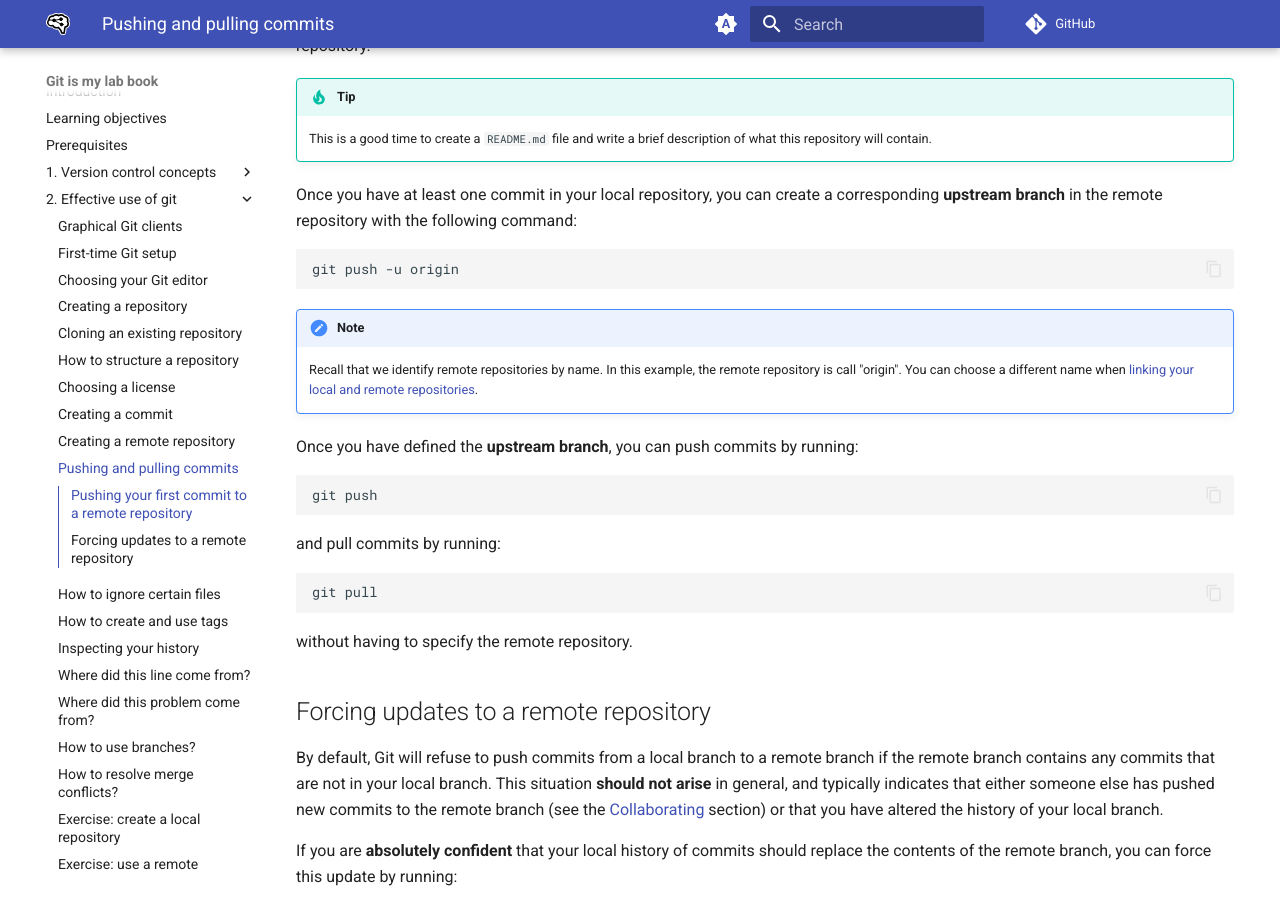
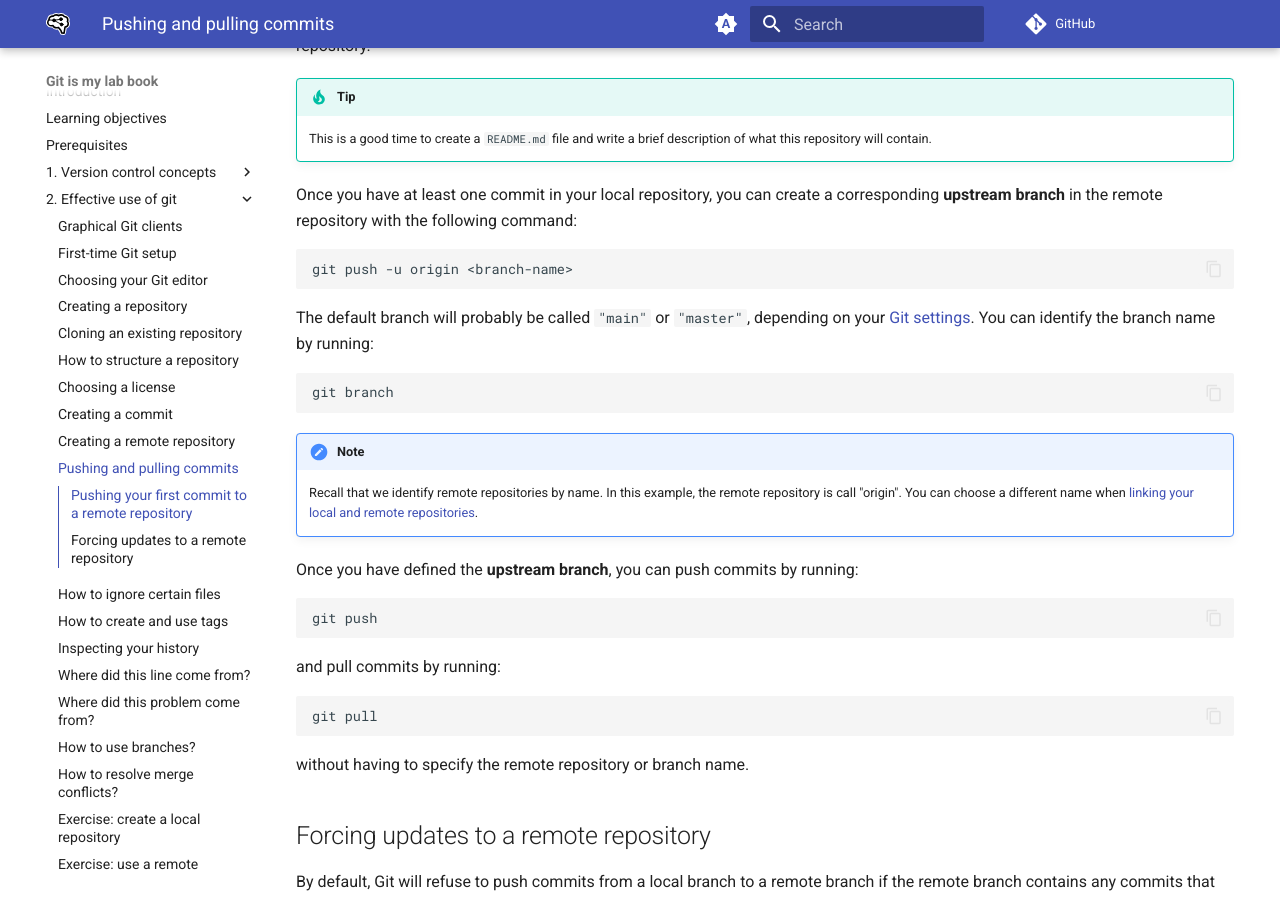
Before and after one commit to robmoss/git-is-my-lab-book, an MkDocs documentation site: the page built from docs/using-git/pushing-and-pulling-commits.md, in a window 1280 px wide and 900 px high, scrolled down 577 px. Built offline with MkDocs 1.6.1 and Material for MkDocs 9.7.7, drawn with Linux system fonts in a browser that asks for light colours; nearby versions of some CDN libraries; library files that are not in the unit come from our copies; comment, search, counter and statistics services are not loaded.

Commit message:
Add branch names to "git push -u remote" commands
The default setting for `push.default` requires the user to configure an
upstream branch with the same name as the local branch in order for
`git push -u remote` to push the local branch upstream.

````diff
--- a/docs/using-git/pushing-and-pulling-commits.md
+++ b/docs/using-git/pushing-and-pulling-commits.md
@@ -29,7 +29,14 @@ This requires that you have **created at least one commit** in your local reposi
 Once you have at least one commit in your local repository, you can create a corresponding **upstream branch** in the remote repository with the following command:
 
 ```sh
-git push -u origin
+git push -u origin <branch-name>
+```
+
+The default branch will probably be called `"main"` or `"master"`, depending on your [Git settings](first-time-git-setup.md).
+You can identify the branch name by running:
+
+```sh
+git branch
 ```
 
 !!! note
@@ -50,7 +57,7 @@ and pull commits by running:
 git pull
 ```
 
-without having to specify the remote repository.
+without having to specify the remote repository or branch name.
 
 ## Forcing updates to a remote repository
 
````
Also changed, not shown: docs/collaborating/sharing-a-branch.md (+1 -1 lines), docs/using-git/how-to-use-branches.md (+1 -1 lines).
